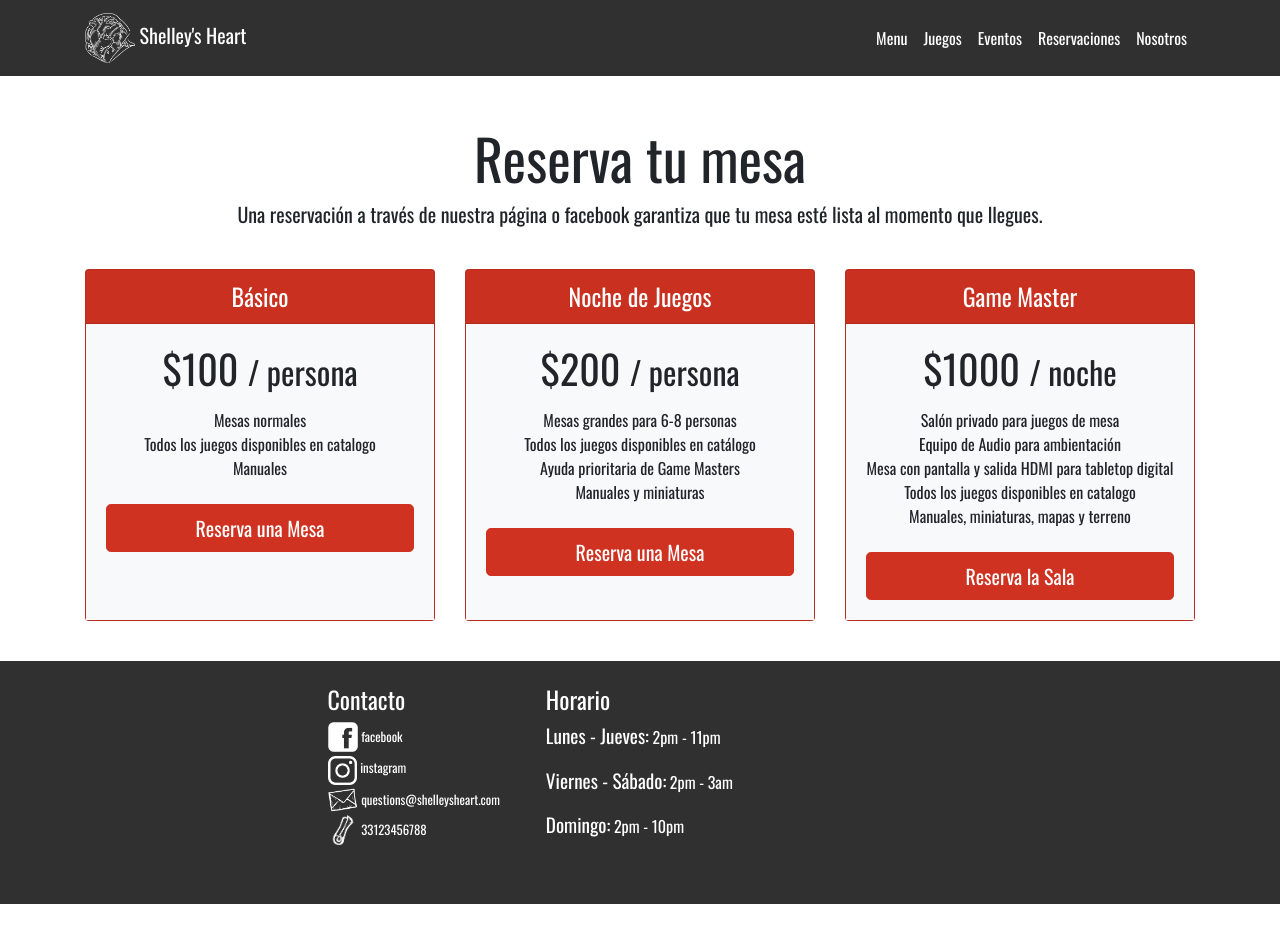
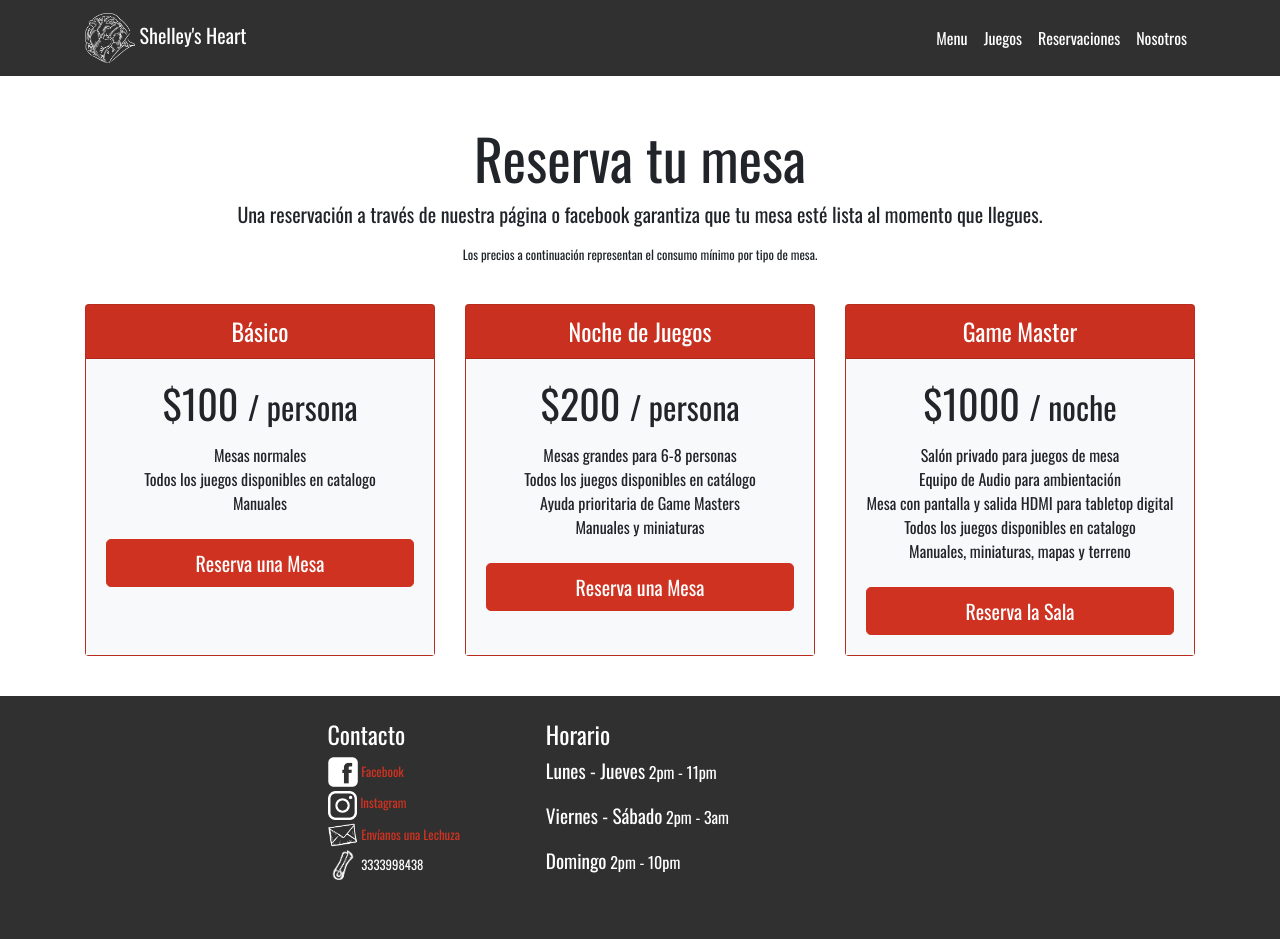
Before and after one commit to ScoffM/shelleys-heart, a Django app: page /booking/ in a window 1280 px wide. Before the commit the page ends 904 px from the top, so only its background shows below. Run offline with Django 3.2, Linux system fonts and the light colour scheme; some libraries are stand-ins or nearby versions.

Commit message:
minor changes

```diff
--- a/booking/templates/booking/book.html
+++ b/booking/templates/booking/book.html
@@ -6,6 +6,7 @@
     <div class="pricing-header px-3 py-3 pt-md-5 pb-md-4 mx-auto text-center">
       <h1 class="display-4">Reserva tu mesa</h1>
       <p class="lead">Una reservación a través de nuestra página o facebook garantiza que tu mesa esté lista al momento que llegues.</p>
+      <p class="small"> Los precios a continuación representan el consumo mínimo por tipo de mesa.</p>
     </div>
 
       <div class="card-deck mb-3 text-center">
--- a/landing/templates/landing/about.html
+++ b/landing/templates/landing/about.html
@@ -4,6 +4,6 @@
 {% block content %}
 
 
-<image src="{%static 'about.png'%}"/>
+<image src="{% static 'about.png' %}"/>
 
 {% endblock %}
--- a/menu/templates/menu/static_menu.html
+++ b/menu/templates/menu/static_menu.html
@@ -3,6 +3,8 @@
 {% block content %}
 
 <div id="menu_bg">
+    <br>
+    <br>
 <div class="container">
     <div class="row">
         <div class="col-8">
--- a/shelly/templates/base.html
+++ b/shelly/templates/base.html
@@ -34,7 +34,6 @@
                     <div class="navbar-nav ml-auto">
                         <a class="nav-item nav-link" href="{% url 'menu' %}">Menu</a>
                         <a class="nav-item nav-link" href="{% url 'games' %}">Juegos</a>
-                        <a class="nav-item nav-link" href="">Eventos</a>
                         <a class="nav-item nav-link" href="{% url 'booking' %}">Reservaciones</a>
                         <a class="nav-item nav-link" href="{% url 'about' %}">Nosotros</a>
             </div>
@@ -53,16 +52,16 @@
             <div class="col-3"></div>
             <div class="col-2">
                 <h4> Contacto</h4>
-                <img src="{% static 'icons/fb.png' %}" height="30px"> <a class="small"> facebook</a> <br>
-                <img class="pt-1"src="{% static 'icons/ig.png' %}" height="33px"> <a class="small"> instagram</a> <br>
-                <img src="{% static 'icons/email.png' %}" height="30px"> <a class="small"> questions@shelleysheart.com</a><br>
-                <img src="{% static 'icons/phone.png' %}" height="30px"> <a class="small"> 33123456788</a><br>
+                <img src="{% static 'icons/fb.png' %}" height="30px"> <a href="https://www.facebook.com/Shelleys-Heart-186161795594440/" class="small"> Facebook</a> <br>
+                <img class="pt-1"src="{% static 'icons/ig.png' %}" height="33px"> <a href="" class="small"> Instagram</a> <br>
+                <img src="{% static 'icons/email.png' %}" height="30px"> <a href="mailto:questions@shelleysheart.com" class="small"> Envíanos una Lechuza</a><br>
+                <img src="{% static 'icons/phone.png' %}" height="30px"> <a class="small"> 3333998438</a><br>
             </div>
             <div class="col-2">
                 <h4> Horario </h4>
-                <p><big>Lunes - Jueves:</big> 2pm - 11pm </p>
-                <p><big>Viernes - Sábado:</big> 2pm - 3am</p>
-                <p><big>Domingo:</big> 2pm - 10pm</p>
+                <p><big>Lunes - Jueves</big> 2pm - 11pm </p>
+                <p><big>Viernes - Sábado</big> 2pm - 3am</p>
+                <p><big>Domingo</big> 2pm - 10pm</p>
             </div>
         </div>
     </footer>
```
Also changed, not shown: boardgames/templates/boardgames/details.html (+4 -3 lines), shelly/static/about.png.
